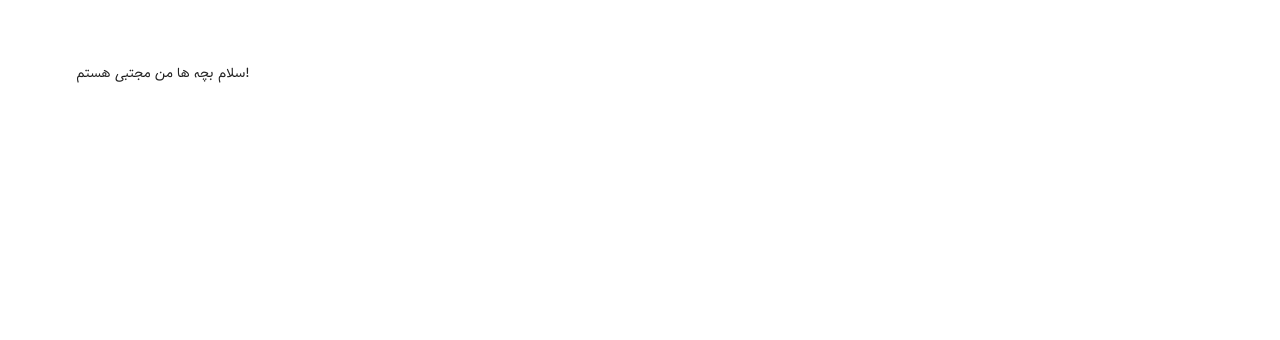
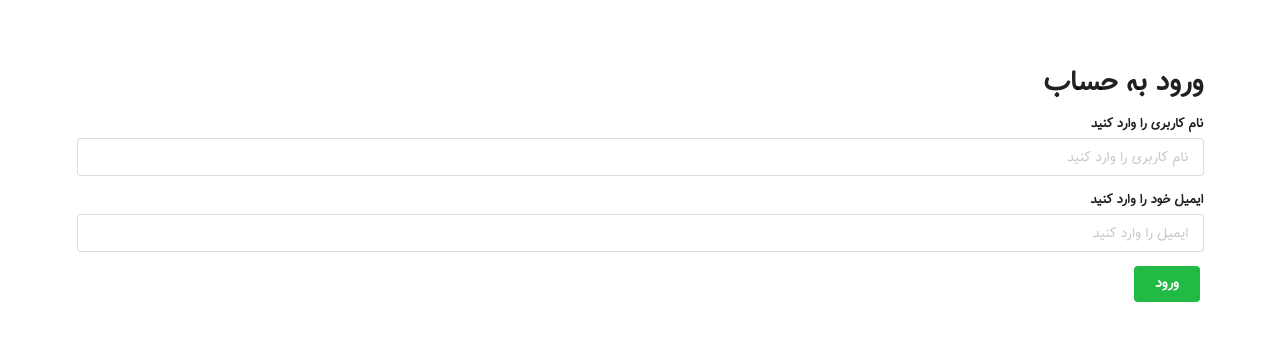
Before and after one commit to memojtabazamani/my-react-redux-apps, a React (Create React App) app in the folder user-manage-app/: page / in a window 1280 px wide. Shown: the top 340 px of the page. Built offline with nearby package versions, Linux system fonts and the light colour scheme.

Commit message:
نصب فرم روی پروژه

```diff
--- a/user-manage-app/package.json
+++ b/user-manage-app/package.json
@@ -6,12 +6,14 @@
     "@testing-library/jest-dom": "^5.14.1",
     "@testing-library/react": "^11.2.7",
     "@testing-library/user-event": "^12.8.3",
+    "formik": "^2.2.9",
     "react": "^17.0.2",
     "react-dom": "^17.0.2",
     "react-redux": "^7.2.4",
     "react-scripts": "4.0.3",
     "redux": "^4.1.1",
-    "web-vitals": "^1.1.2"
+    "web-vitals": "^1.1.2",
+    "yup": "^0.32.9"
   },
   "scripts": {
     "start": "react-scripts start",
--- a/user-manage-app/src/components/App.js
+++ b/user-manage-app/src/components/App.js
@@ -1,10 +1,12 @@
 import React from 'react';
 import ReactDOM from 'react-dom';
+
+import LoginForm from './LoginForm';
 
 const App = () => {
     return (
         <div className='ui container wrapper'>
-            سلام بچه ها من مجتبی هستم!
+            <LoginForm />
         </div>
     )
 }
--- /dev/null
+++ b/user-manage-app/src/components/LoginForm.jsx
@@ -0,0 +1,65 @@
+import React from 'react';
+import ReactDOM from 'react-dom';
+import { Formik, Form, ErrorMessage, useField } from 'formik';
+import * as Yup from 'yup';
+
+const MyTextInput = ({ label, ...props }) => {
+    const [field, meta] = useField(props);
+    return (
+        <div className='field'>
+            <label htmlFor={props.id || props.name}>{label}</label>
+            <input {...field} {...props} />
+            {meta.touched && meta.error ? (
+                <div className="ui negative message">
+                    <i className="close icon"></i>
+                    <div className="header">
+                        {meta.error}
+                    </div>
+                </div>
+                ) : null}
+            </div>
+        );
+    };
+
+    // And now we can use these
+    const SignupForm = () => {
+        return (
+            <>
+            <h1>ورود به حساب</h1>
+            <Formik
+                initialValues={
+                    { userName: "", email: "" }
+                }
+                validationSchema={Yup.object({
+                    userName: Yup.string().required("Required"),
+                    email: Yup.string().email("Your Email invalid!").required("Required"),
+                })}
+                onSubmit={(values) => {
+
+                     alert(JSON.stringify(values, null, 2));
+
+                 }}
+                >
+                <Form className='ui form'>
+                    <MyTextInput
+                        label="نام کاربری را وارد کنید"
+                        name="userName"
+                        type="text"
+                        placeholder="نام کاربری را وارد کنید"
+                    />
+                    <MyTextInput
+                        label="ایمیل خود را وارد کنید"
+                        name="email"
+                        type="text"
+                        placeholder="ایمیل را وارد کنید"
+                    />
+
+                    <button className="ui green button" type="submit">ورود</button>
+                </Form>
+
+            </Formik>
+            </>
+    );
+};
+
+export default SignupForm;
--- a/user-manage-app/src/index.css
+++ b/user-manage-app/src/index.css
@@ -9,6 +9,9 @@
     font-family: "tanha" !important;
 }
 
+body, html {
+    direction: rtl !important;
+}
 .wrapper {
     margin-top: 5%;
 }
```
Also changed, not shown: user-manage-app/src/components/apis/myapi.js (added), 1 other file (tests, documents, lock files or other folders).
